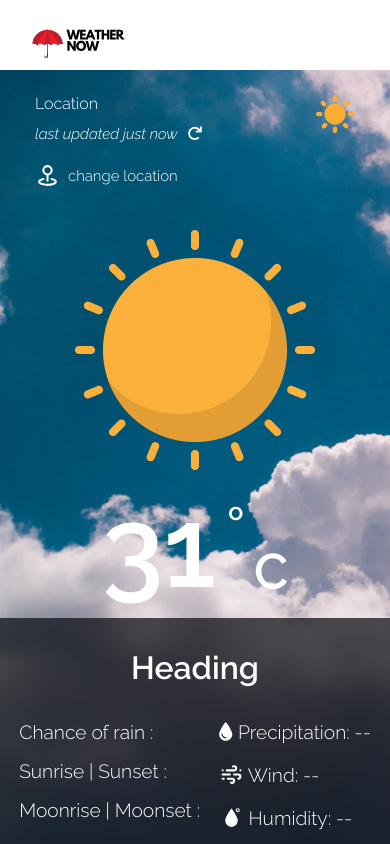
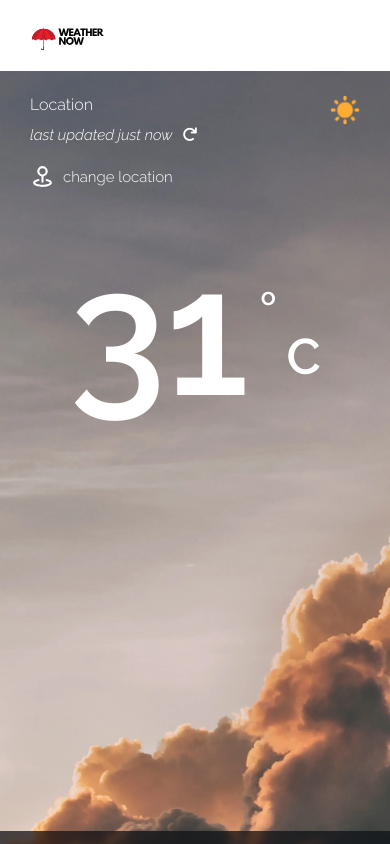
Before and after one commit to Kudadjie/WeatherApp_2.0, a React (Vite) app: page / in a window 390 px wide. Shown: the top 844 px of the page. Built offline with nearby package versions, Linux system fonts and the light colour scheme.

Commit message:
Finalized Mobile View
- Tweaked Logo size
- Changed Panel image for clarity

```diff
--- a/src/components/interface/InfoSectionBrief.jsx
+++ b/src/components/interface/InfoSectionBrief.jsx
@@ -1,11 +1,13 @@
 import locationPin from "../../assets/images/icons/location.svg";
 import dayIcon from "../../assets/images/icons/dayNight/sun.png";
-import weatherSVG from "../../assets/images/icons/weather/64x64/day/113.png";
+// import weatherSVG from "../../assets/images/icons/weather/64x64/day/143.png";
 
 // import nightIcon from "../../assets/images/icons/dayNight/moon.png";
 
 import "./scss/InfoSectionBrief.scss";
 export default function InfoSectionBrief() {
+  //Based on state
+  // const renderWeatherImage = <img src={weatherSVG} alt="#" width="60%" />
   return (
     <section>
       <div className="infoSectionBriefUpper">
@@ -34,17 +36,17 @@ export default function InfoSectionBrief() {
         <img
           src={dayIcon}
           alt="#"
-          width="40"
-          height="40"
+          width="30"
+          height="30"
           style={{ marginTop: "10px" }}
         />
         {/* Conditionally render */}
         {/* <img src={nightIcon} alt="#" width="40" height="40" /> */}
       </div>
-
+      {/* Only for mobile */}
       <div className="infoSectionBriefLower">
-        {/* conditionally render based on state */}
-        <img src={weatherSVG} alt="#" />
+        {/* render only in non mobile views and dynamically chosen*/}
+        {/* renderWeatherImage */}
         <div className="infoSectionBriefLower__temperature">
           <h1>31</h1>
           <div className="infoSectionBriefLower__temperatureUnit">
@@ -52,6 +54,7 @@ export default function InfoSectionBrief() {
             <h4>C</h4>
           </div>
         </div>
+        {/* TODO - Place at bottom of view,no button , simple text, underline on hover */}
         {/* button to change temp unit? */}
         {/* <button className="infoSectionBriefLower__changeUnitBtn">
           Change to Fahreit
--- a/src/components/interface/InfoSectionDetailed.jsx
+++ b/src/components/interface/InfoSectionDetailed.jsx
@@ -11,27 +11,37 @@ export default function InfoSectionDetailed() {
       <div className="infoSectionDetailed__details">
         <div>
           {/*render details */}
-          <p>Chance of rain :</p>
-          <p>Sunrise | Sunset : </p>
-          <p> Moonrise | Moonset : </p>
+          <p>
+            Chance of rain: <br /> njvnwoifqe
+          </p>
+          <p>
+            Sunrise | Sunset: <br /> njvnwoifqe
+          </p>
+          <p>
+            {" "}
+            Moonrise | Moonset: <br /> njvnwoifqe
+          </p>
         </div>
         <div>
           {/* render details*/}
           <p className="text-spacing values-section">
             <i className="fa-solid fa-droplet icons-breathe"></i> Precipitation:{" "}
+            <br />
             {"--"}
           </p>
           <p className="text-spacing values-section">
             <span>
               <img alt="#" src={windIcon} width="25" />
             </span>{" "}
-            Wind: {"--"}
+            Wind: <br />
+            {"--"}
           </p>
           <p className="text-spacing values-section">
             <span>
               <img alt="#" src={humidityIcon} width="25" />
             </span>{" "}
-            Humidity: {"--"}
+            Humidity: <br />
+            {"--"}
           </p>
         </div>
       </div>
--- a/src/components/interface/scss/InfoSectionBrief.scss
+++ b/src/components/interface/scss/InfoSectionBrief.scss
@@ -4,7 +4,7 @@
 .infoSectionBriefUpper {
   display: flex;
   justify-content: space-between;
-  margin: 0 35px;
+  margin: 0 30px;
   padding: 14px 0;
 
   &__location {
@@ -36,8 +36,10 @@
   padding-left: 10px;
 }
 
+//Show this section only in desktop
 .infoSectionBriefLower {
   margin-top: 20px;
+  margin-bottom: 46vh;
   display: flex;
   flex-direction: column;
   align-items: center;
@@ -49,7 +51,7 @@
 
   &__temperature h1 {
     margin-right: 12px;
-    font-size: 7rem;
+    font-size: 11rem;
   }
 
   &__temperatureUnit {
--- a/src/components/interface/scss/Panel.scss
+++ b/src/components/interface/scss/Panel.scss
@@ -1,5 +1,5 @@
 .panel {
-  background-image: url("../../../assets/images/weather-conditions/partially-cloudy-day.webp");
+  background-image: url("../../../assets/images/weather-conditions/heavy-clouds-day.webp");
   background-size: cover;
   min-height: 80vh;
 }
--- a/src/components/layout/Header.jsx
+++ b/src/components/layout/Header.jsx
@@ -2,7 +2,12 @@ import logo from "../../assets/images/weatherNowLogo.svg";
 export default function Header() {
   return (
     <header>
-      <img src={logo} style={{ margin: "0 0 0 30px" }} alt="Weather Now Logo" />
+      <img
+        src={logo}
+        style={{ margin: "0 0 10px 30px" }}
+        alt="Weather Now Logo"
+        width="20%"
+      />
     </header>
   );
 }
```
